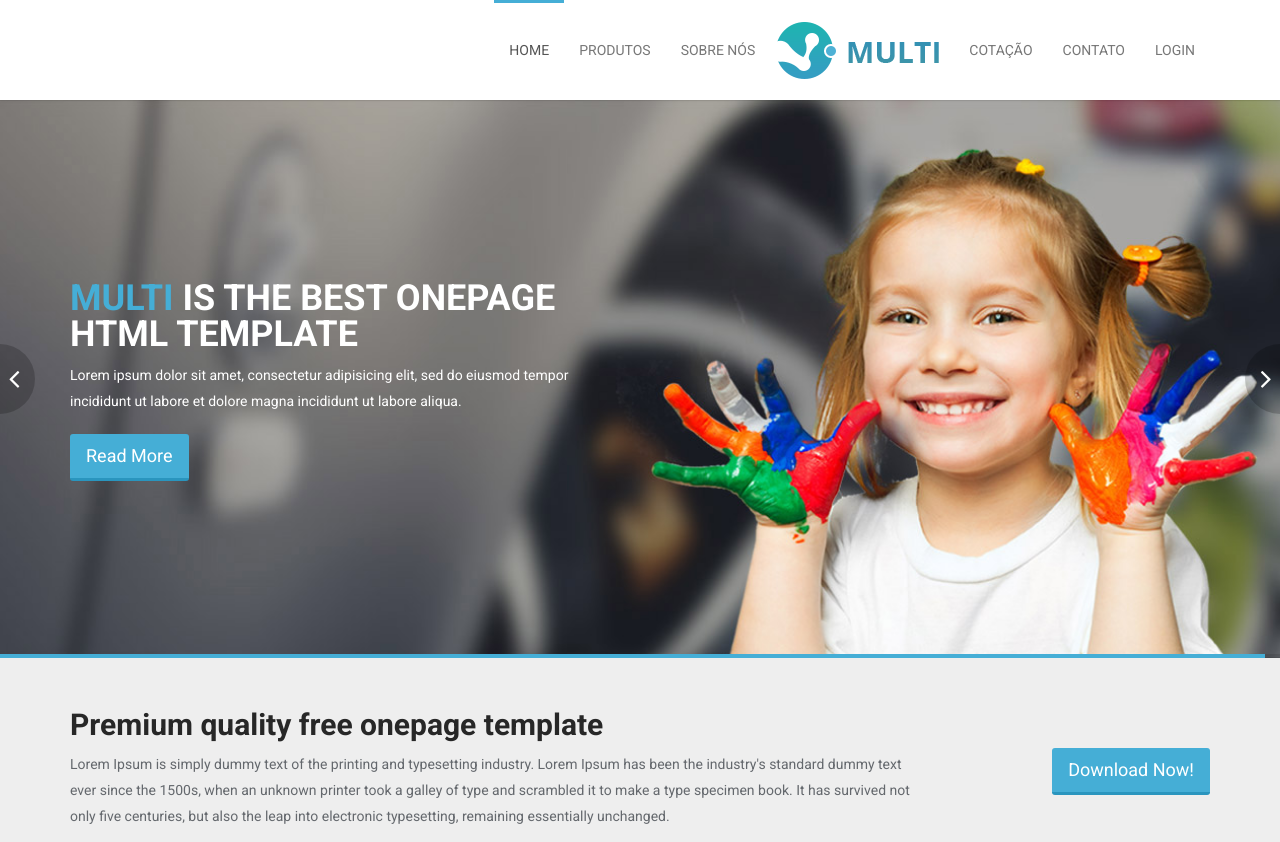
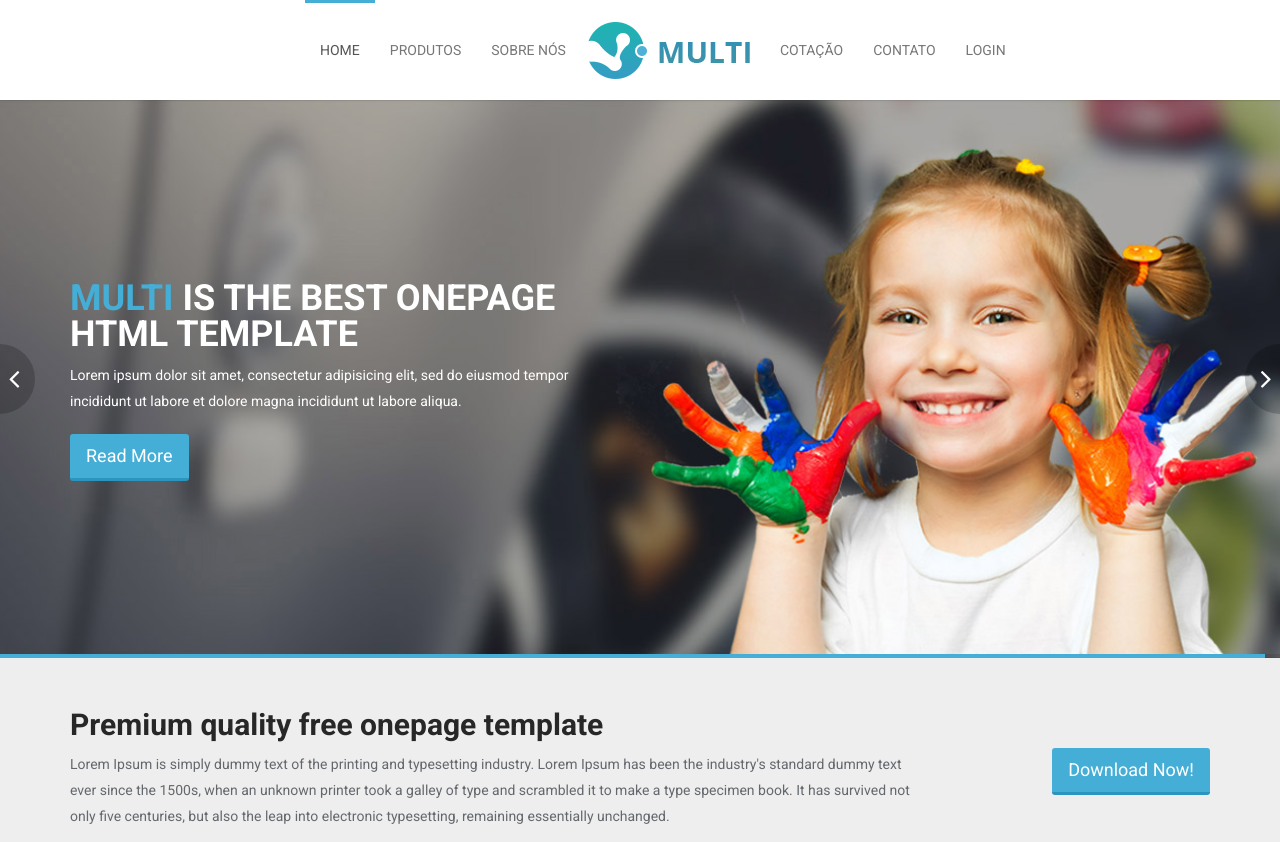
Before and after one commit to luizbweb/plenasat, a plain HTML site: page home.html in a window 1280 px wide. Shown: the top 842 px of the page. Drawn offline with Linux system fonts and the light colour scheme; some packages are replaced by stand-ins of ours.

Commit message:
corrige centralização do menu

```diff
--- a/css/style.css
+++ b/css/style.css
@@ -0,0 +1,4 @@
+.navbar-center{
+    position: relative;
+    left: 195px;
+}
--- a/home.html
+++ b/home.html
@@ -41,7 +41,7 @@
                     </button>
                 </div>
 
-                <div class="collapse navbar-collapse navbar-right">
+                <div class="collapse navbar-collapse navbar-center">
                     <ul>
                         <div class="nav navbar-nav">
                             <li class="scroll active"><a href="#home">HOME</a></li>
```
